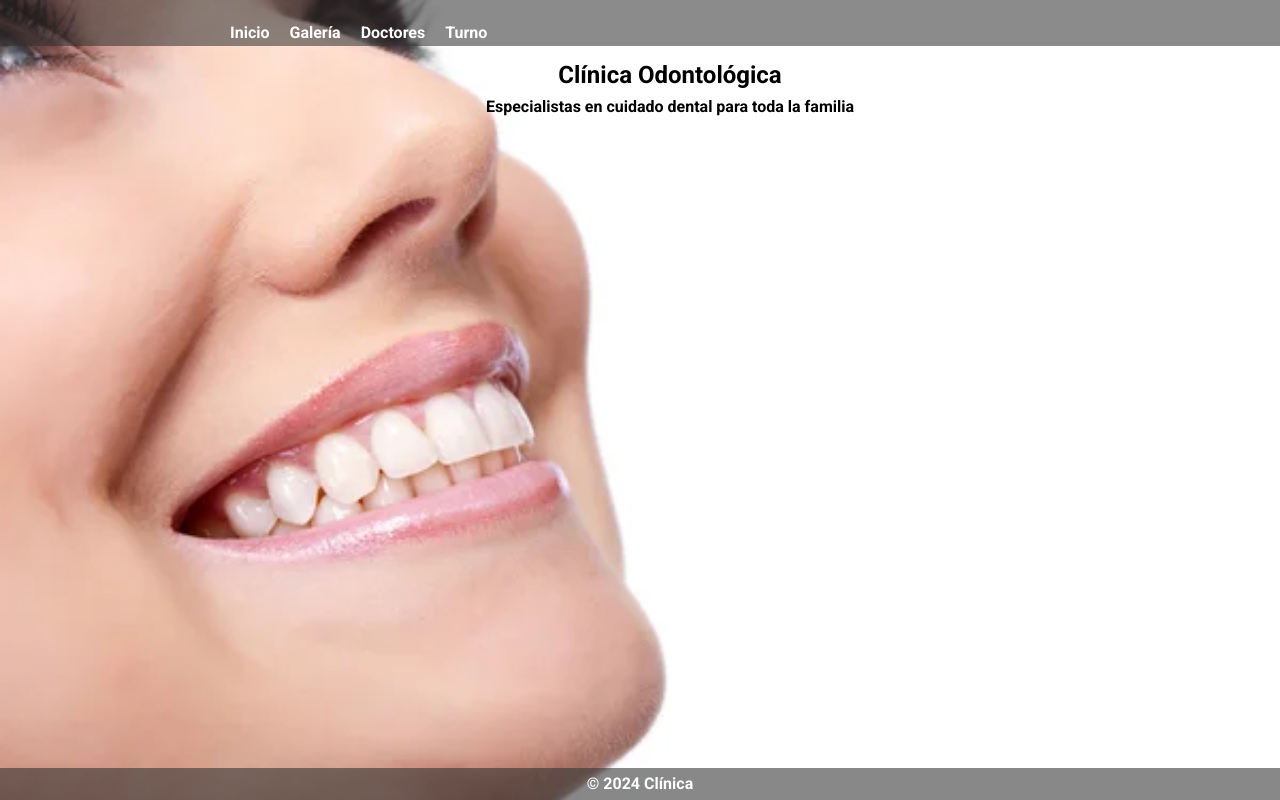
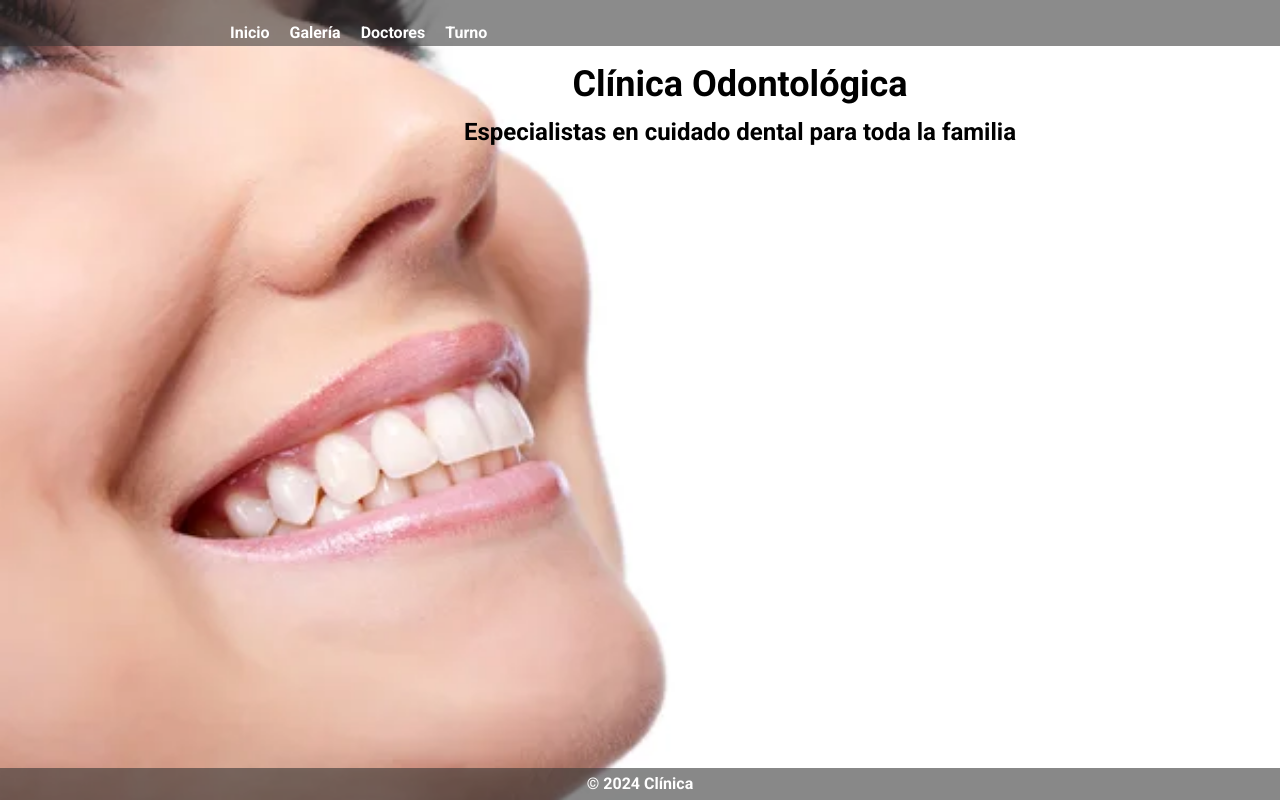
Before and after one commit to maxi790/odonto, a plain HTML site: page index.html in a window 1280 px wide. Drawn offline with Linux system fonts and the light colour scheme.

Commit message:
cambios finales

```diff
--- a/css/styles.css
+++ b/css/styles.css
@@ -90,7 +90,7 @@ footer p {
 
 
  section div{
-  margin-left: 60px;
+  margin-left: 200px;
   padding: 10px;
-  font-size: 100%;
+  font-size: 150%;
    }
```
